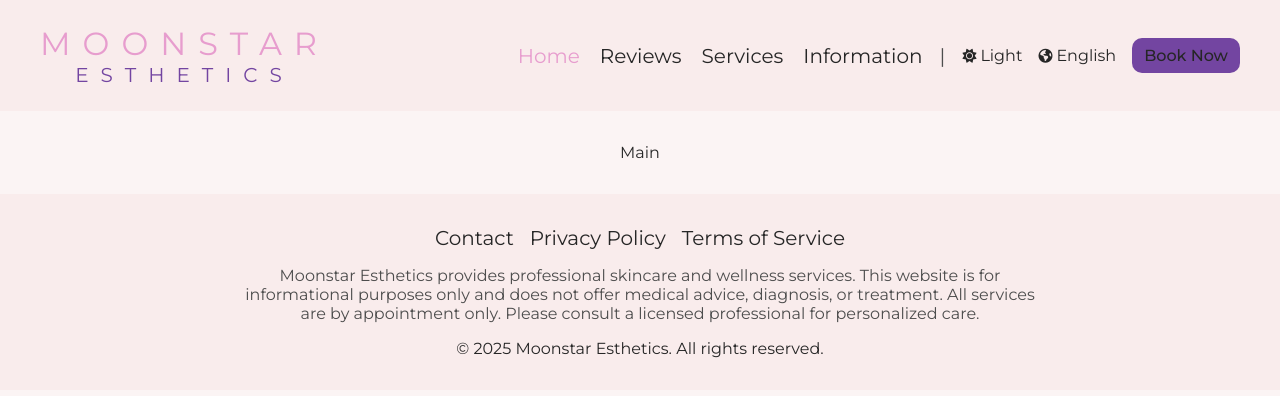
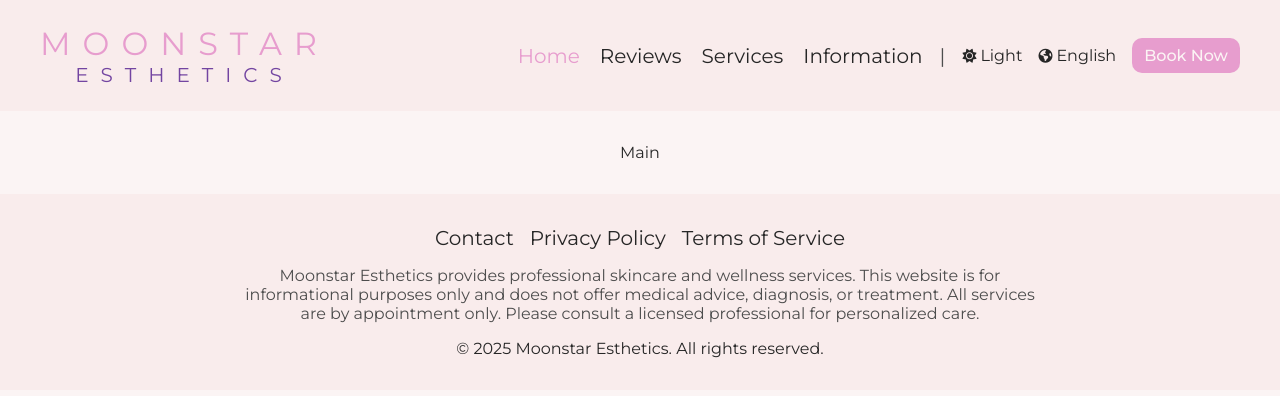
Before and after one commit to gilmerperez/moonstar-esthetics, a React (Vite) app: page / in a window 1280 px wide. Shown: the top 396 px of the page. Built offline with nearby package versions, Linux system fonts and the light colour scheme.

Commit message:
Changed book now button's colors for a better look

```diff
--- a/src/components/Header/Header.module.css
+++ b/src/components/Header/Header.module.css
@@ -100,13 +100,12 @@
   border-radius: 10px;
   padding: 0.5rem 0.75rem;
   transition: 0.3s ease-in;
-  color: var(--text-primary);
-  background-color: var(--purple);
+  color: var(--bg-color);
+  background-color: var(--pink);
 }
 
 .bookNowButton:hover {
-  background-color: var(--pink);
-  color: var(--header-footer-bg-color);
+  background-color: var(--purple);
 }
 
 @media (max-width: 1260px) {
```
